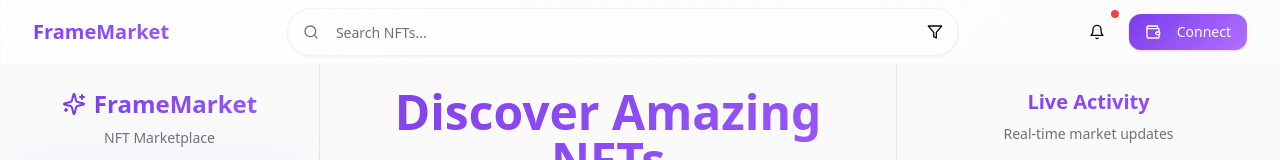
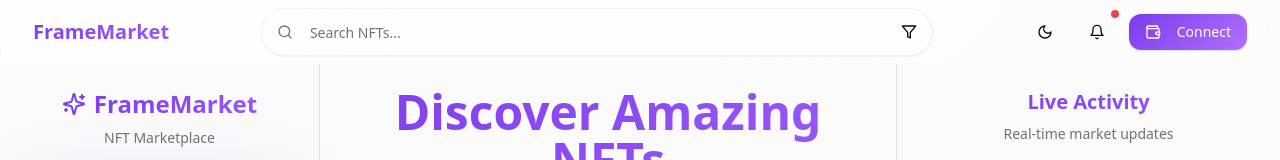
Before and after one commit to Dominion116/FrameMarket, a React (Vite) app: page / in a window 1280 px wide. Shown: the top 160 px of the page. Built offline with nearby package versions, Linux system fonts and the light colour scheme; no server answers.

Commit message:
Refactor theme management: remove 'light' class from HTML tag, implement theme initialization in main.tsx, and add theme toggle button in Header component for improved user experience.

```diff
--- a/index.html
+++ b/index.html
@@ -1,5 +1,5 @@
 <!doctype html>
-<html lang="en" class="light">
+<html lang="en">
   <head>
     <meta charset="UTF-8" />
     <meta name="viewport" content="width=device-width, initial-scale=1.0" />
--- a/src/components/layout/Header.tsx
+++ b/src/components/layout/Header.tsx
@@ -1,8 +1,9 @@
 import React, { useState } from 'react';
-import { Search, Bell, Menu, Filter, X } from 'lucide-react';
+import { Search, Bell, Menu, Filter, X, Moon, Sun } from 'lucide-react';
 import { Input } from '../../components/ui/input';
 import { Button } from '../../components/ui/button';
 import WalletConnect from '../../components/wallet/WalletConnect';
+import { useTheme } from '../../hooks/use-theme';
 
 interface HeaderProps {
     onSearch: (query: string) => void;
@@ -12,6 +13,7 @@ interface HeaderProps {
 const Header: React.FC<HeaderProps> = ({ onSearch, onMobileMenuToggle }) => {
     const [isSearchOpen, setIsSearchOpen] = useState(false);
     const [searchValue, setSearchValue] = useState('');
+    const { theme, toggleTheme } = useTheme();
 
     const handleSearchChange = (e: React.ChangeEvent<HTMLInputElement>) => {
         const value = e.target.value;
@@ -82,6 +84,21 @@ const Header: React.FC<HeaderProps> = ({ onSearch, onMobileMenuToggle }) => {
                     {isSearchOpen ? <X size={18} /> : <Search size={18} />}
                 </Button>
 
+                {/* Theme Toggle */}
+                <Button
+                    variant="ghost"
+                    size="icon"
+                    className="rounded-full h-9 w-9 sm:h-10 sm:w-10"
+                    onClick={toggleTheme}
+                    title={theme === 'dark' ? 'Switch to light mode' : 'Switch to dark mode'}
+                >
+                    {theme === 'dark' ? (
+                        <Sun size={18} className="sm:w-5 sm:h-5" />
+                    ) : (
+                        <Moon size={18} className="sm:w-5 sm:h-5" />
+                    )}
+                </Button>
+
                 {/* Notifications - Hide on very small screens */}
                 <Button
                     variant="ghost"
--- /dev/null
+++ b/src/hooks/use-theme.tsx
@@ -0,0 +1,37 @@
+import { useEffect, useState } from 'react';
+
+type Theme = 'light' | 'dark';
+
+export function useTheme() {
+  const [theme, setTheme] = useState<Theme>(() => {
+    // Check localStorage first
+    const stored = localStorage.getItem('theme') as Theme | null;
+    if (stored) {
+      return stored;
+    }
+    // Check system preference
+    if (window.matchMedia('(prefers-color-scheme: dark)').matches) {
+      return 'dark';
+    }
+    return 'light';
+  });
+
+  useEffect(() => {
+    const root = window.document.documentElement;
+
+    // Remove both classes first
+    root.classList.remove('light', 'dark');
+
+    // Add the current theme class
+    root.classList.add(theme);
+
+    // Update localStorage
+    localStorage.setItem('theme', theme);
+  }, [theme]);
+
+  const toggleTheme = () => {
+    setTheme((prev) => (prev === 'light' ? 'dark' : 'light'));
+  };
+
+  return { theme, setTheme, toggleTheme };
+}
--- a/src/index.css
+++ b/src/index.css
@@ -62,6 +62,64 @@
         --sidebar-accent: 267 100% 96%;
         --sidebar-accent-foreground: 262 83% 58%;
         --sidebar-border: 240 5.9% 90%;
+        --sidebar-ring: 262 83% 58%;
+    }
+
+    .dark {
+        /* Dark Mode Color Palette */
+        --background: 240 10% 3.9%;
+        --foreground: 0 0% 98%;
+
+        /* Vibrant Purple/Indigo Gradient Theme (same in dark) */
+        --primary: 262 83% 58%;
+        --primary-foreground: 0 0% 100%;
+        --primary-glow: 267 100% 72%;
+
+        /* Dark Secondary Colors */
+        --secondary: 240 3.7% 15.9%;
+        --secondary-foreground: 0 0% 98%;
+
+        /* Dark Accent Colors */
+        --accent: 240 3.7% 15.9%;
+        --accent-foreground: 262 83% 58%;
+
+        /* Dark Muted Colors */
+        --muted: 240 3.7% 15.9%;
+        --muted-foreground: 240 5% 64.9%;
+
+        /* Dark Card & UI Elements */
+        --card: 240 10% 3.9%;
+        --card-foreground: 0 0% 98%;
+        --popover: 240 10% 3.9%;
+        --popover-foreground: 0 0% 98%;
+
+        /* Dark Borders & Inputs */
+        --border: 240 3.7% 15.9%;
+        --input: 240 3.7% 15.9%;
+        --ring: 262 83% 58%;
+
+        /* Destructive (same) */
+        --destructive: 0 84.2% 60.2%;
+        --destructive-foreground: 0 0% 98%;
+
+        /* Contemporary Gradients (adjusted for dark) */
+        --gradient-primary: linear-gradient(135deg, hsl(262 83% 58%) 0%, hsl(267 100% 72%) 100%);
+        --gradient-subtle: linear-gradient(180deg, hsl(240 10% 3.9%) 0%, hsl(240 3.7% 15.9%) 100%);
+        --gradient-glass: linear-gradient(135deg, hsl(240 10% 3.9% / 0.8) 0%, hsl(240 3.7% 15.9% / 0.4) 100%);
+
+        /* Dark Shadows */
+        --shadow-elegant: 0 20px 40px -10px hsl(262 83% 58% / 0.25);
+        --shadow-glow: 0 0 60px hsl(267 100% 72% / 0.35);
+        --shadow-soft: 0 4px 24px hsl(0 0% 0% / 0.3);
+
+        /* Dark Sidebar */
+        --sidebar-background: 240 10% 3.9%;
+        --sidebar-foreground: 0 0% 98%;
+        --sidebar-primary: 262 83% 58%;
+        --sidebar-primary-foreground: 0 0% 100%;
+        --sidebar-accent: 240 3.7% 15.9%;
+        --sidebar-accent-foreground: 262 83% 58%;
+        --sidebar-border: 240 3.7% 15.9%;
         --sidebar-ring: 262 83% 58%;
     }
 }
--- a/src/main.tsx
+++ b/src/main.tsx
@@ -5,6 +5,14 @@ import { createRoot } from 'react-dom/client';
 import { BrowserRouter } from 'react-router-dom';
 import App from './App.tsx';
 
+// Initialize theme before React renders to prevent flash
+(function initTheme() {
+  const stored = localStorage.getItem('theme');
+  const prefersDark = window.matchMedia('(prefers-color-scheme: dark)').matches;
+  const theme = stored || (prefersDark ? 'dark' : 'light');
+  document.documentElement.classList.remove('light', 'dark');
+  document.documentElement.classList.add(theme);
+})();
 
 const rootElement = document.getElementById('root');
 if (!rootElement) throw new Error('Failed to find the root element');
```
Also changed, not shown: 5 other files (tests, documents, lock files or other folders).
